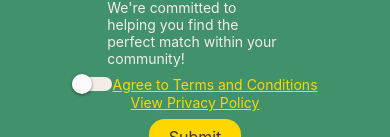
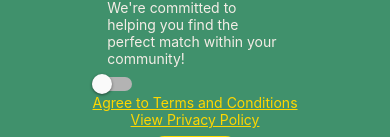
Before and after one commit to Ethan147/court, a React Native app in the folder expo_app/: screen /RegisterForm in a window 390 px wide. Shown: the part 707-844 px from the top of the page. Built offline with nearby package versions, Linux system fonts and the light colour scheme.

Commit message:
visually distinguishable switch ios & web; styling updates

```diff
--- a/expo_app/components/registerForm/RegisterForm.tsx
+++ b/expo_app/components/registerForm/RegisterForm.tsx
@@ -335,11 +335,11 @@ const RegisterForm = () => {
       backgroundColor: colors.setting,
     },
     // accept terms
-    collapsibleTermsCheckboxView: {
+    termsSwitchView: {
       flexDirection: "row",
       alignItems: "center",
     },
-    collapsibleTermsAgreeText: {
+    termsAgreeText: {
       color: colors.accent,
       textDecorationLine: "underline",
     },
@@ -356,6 +356,7 @@ const RegisterForm = () => {
           // todo
         },
       }),
+      flexDirection: 'row'
     },
     viewPrivacyPolicyText: {
       color: colors.accent,
@@ -455,8 +456,8 @@ const RegisterForm = () => {
       styles.addressInputCompGooglePlacesAutoCompete,
   };
   const passAcceptTermsStyles = {
-    collapsibleTermsAgreeText: styles.collapsibleTermsAgreeText,
-    collapsibleTermsCheckboxView: styles.collapsibleTermsCheckboxView,
+    termsAgreeText: styles.termsAgreeText,
+    termsSwitchView: styles.termsSwitchView,
   };
   const passViewPrivacyPolicyStyles = {
     viewPrivacyPolicyView: styles.viewPrivacyPolicyView,
--- a/expo_app/components/registerForm/elements/AcceptTerms.tsx
+++ b/expo_app/components/registerForm/elements/AcceptTerms.tsx
@@ -15,12 +15,12 @@ interface AcceptTermsProps {
   acceptTerms?: boolean;
   onPress?: () => void;
   passStyles?: {
-    collapsibleTermsAgreeText?: StyleProp<TextStyle>;
-    collapsibleTermsCheckboxView?: StyleProp<ViewStyle>;
+    termsAgreeText?: StyleProp<TextStyle>;
+    termsSwitchOuterView?: StyleProp<ViewStyle>;
   };
 }
 
-type CollapsibleTermsNavigationProp = NavigationProp<any, "TermsAndConditions">;
+type TermsNavigationProp = NavigationProp<any, "TermsAndConditions">;
 
 const AcceptTerms: React.FC<AcceptTermsProps> = ({
   acceptTerms = false,
@@ -28,13 +28,12 @@ const AcceptTerms: React.FC<AcceptTermsProps> = ({
   passStyles,
 }) => {
   const styles = {
-    collapsibleTermsAgreeText: passStyles?.collapsibleTermsAgreeText || {},
-    collapsibleTermsCheckboxView:
-      passStyles?.collapsibleTermsCheckboxView || {},
+    termsAgreeText: passStyles?.termsAgreeText || {},
+    termsSwitchOuterView: passStyles?.termsSwitchOuterView || {},
   };
 
-  const navigation = useNavigation<CollapsibleTermsNavigationProp>();
-  const [isChecked, setIsChecked] = useState(acceptTerms);
+  const navigation = useNavigation<TermsNavigationProp>();
+  const [isAccepted, setIsAccepted] = useState(acceptTerms);
 
   const handlePress = () => {
     navigation.navigate("TermsAndConditions");
@@ -43,25 +42,26 @@ const AcceptTerms: React.FC<AcceptTermsProps> = ({
     }
   };
 
-  const handleCheckbox = () => {
-    setIsChecked(!isChecked);
+  const handleSwitch = () => {
+    setIsAccepted(!isAccepted);
   };
 
+  // TODO continue this individual view thought
   return (
-    <View>
-      <View style={styles?.collapsibleTermsCheckboxView}>
-        <Switch
-          value={isChecked}
-          onValueChange={handleCheckbox}
-          // thumbColor={isChecked ? "red" : "blue"}
-          trackColor={{ true: colors.accent, false: colors.setting }}
-        />
-        <TouchableOpacity onPress={handlePress}>
-          <Text style={styles?.collapsibleTermsAgreeText}>
-            Agree to Terms and Conditions
-          </Text>
-        </TouchableOpacity>
+    <View style={styles?.termsSwitchOuterView}>
+    <View style={styles?.termsSwitchView}>
+      <Switch
+        value={isAccepted}
+        onValueChange={handleSwitch}
+        ios_backgroundColor={colors.setting}
+        trackColor={{ false: colors.settingSelect, true: colors.accent }}
+      />
       </View>
+      <TouchableOpacity onPress={handlePress}>
+        <Text style={styles?.termsAgreeText}>
+          Agree to Terms and Conditions
+        </Text>
+      </TouchableOpacity>
     </View>
   );
 };
```
